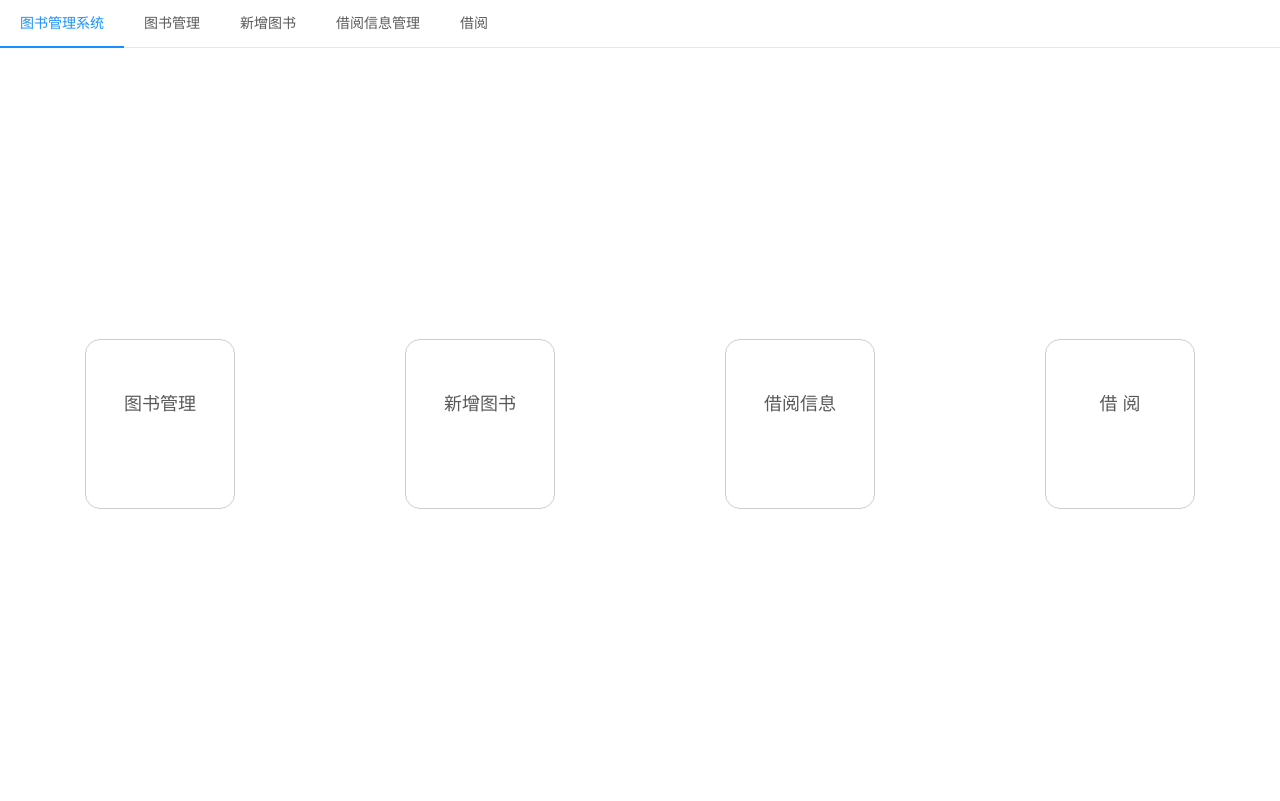
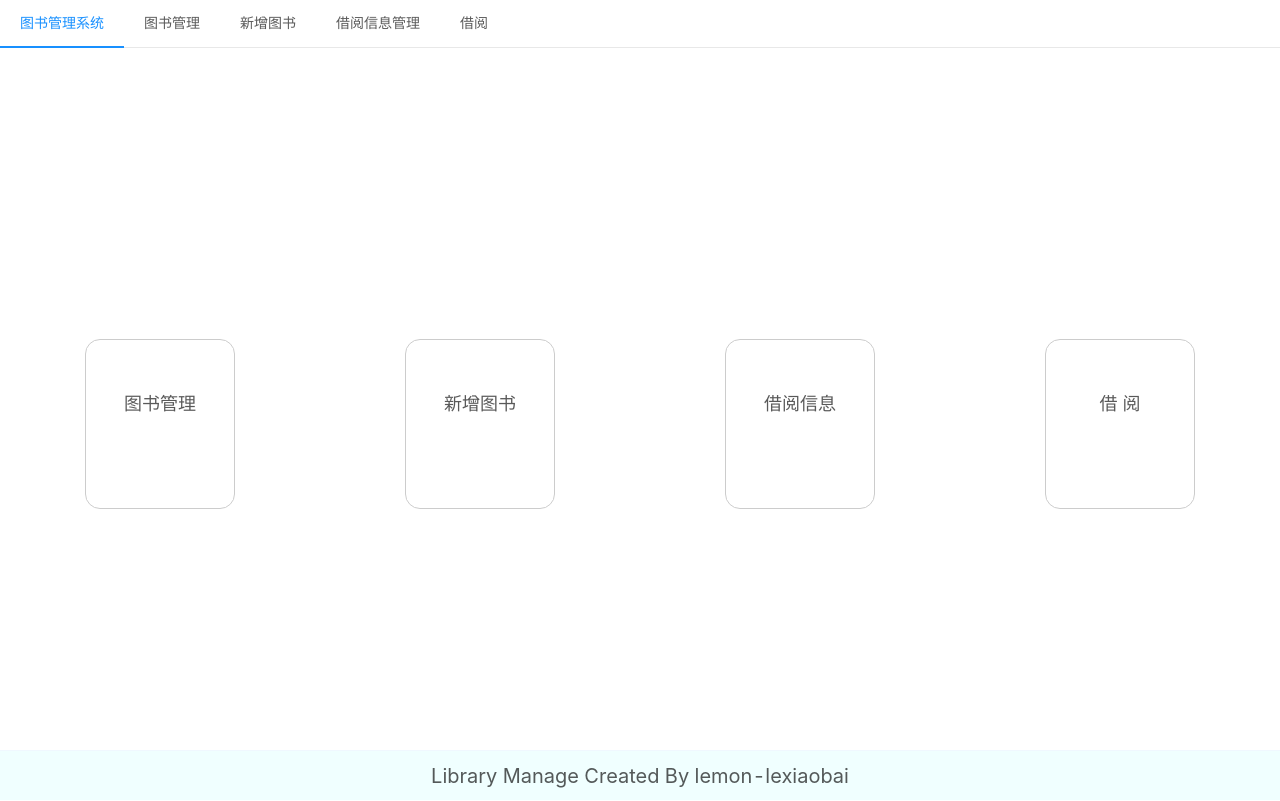
Before and after one commit to lemon-lexiaobai/lib, a Vue app: page / in a window 1280 px wide. Built offline with nearby package versions, Linux system fonts and the light colour scheme.

Commit message:
添加页脚

```diff
--- a/src/App.vue
+++ b/src/App.vue
@@ -2,14 +2,17 @@
   <div id="app">
     <tab></tab>
     <router-view />
+    <foot></foot>
   </div>
 </template>
 <script>
 import Tab from 'components/tab/tab'
+import Foot from 'src/components/foot/foot'
 
 export default {
   components: {
-    Tab
+    Tab,
+    Foot
   }
 }
 </script>
--- /dev/null
+++ b/src/components/foot/foot.vue
@@ -0,0 +1,30 @@
+<template>
+    <div class="wrapper">
+      <p class="footer">Library Manage Created By lemon-lexiaobai</p>
+    </div>
+</template>
+
+<script>
+export default {
+  name: 'footer'
+}
+</script>
+
+<style scoped>
+  .wrapper{
+    display: inline-block;
+    position: absolute;
+    left: 0;
+    right: 0;
+    bottom: 0;
+    background-color: azure;
+  }
+  .footer{
+    border-top: 1px solid aliceblue;
+    height:  50px;
+    font-size: 20px;
+    text-align: center;
+    margin: 0;
+    line-height: 50px;
+  }
+</style>
```
